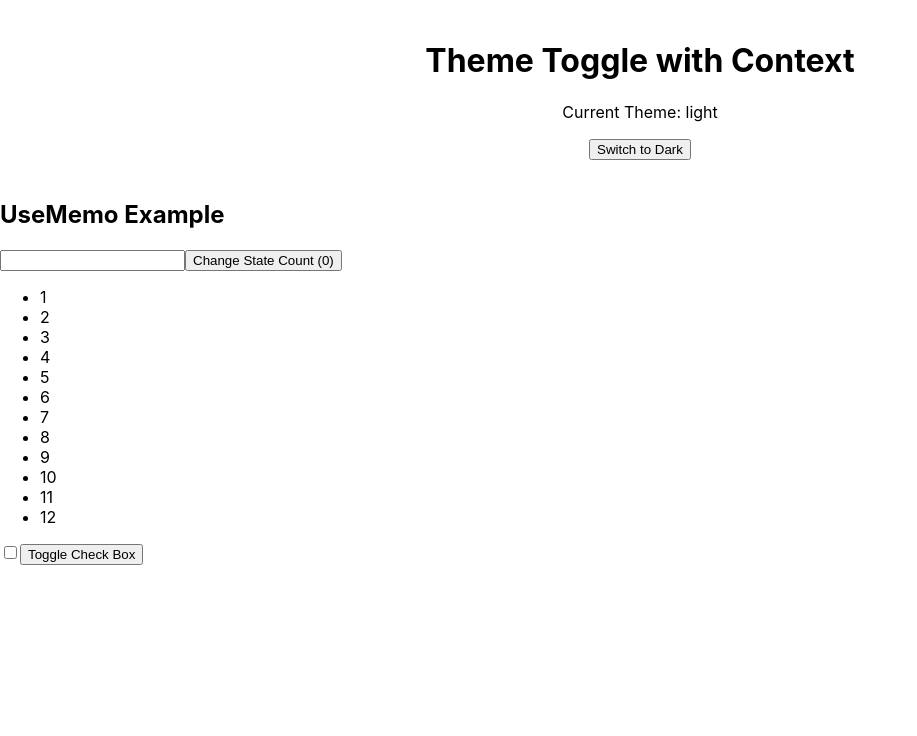
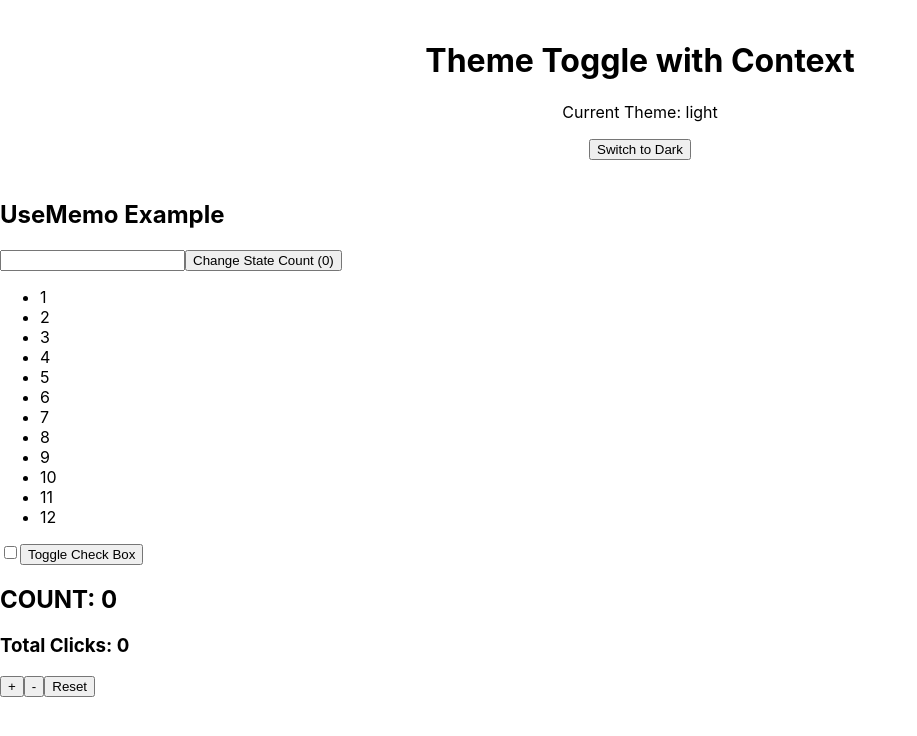
Before and after one commit to lekshmibp08/BW-2, a React (Create React App) app in the folder React/my-app/: page / in a window 1280 px wide. Shown: the top 736 px of the page, without its empty margins (0-917 px from the left). Built offline with nearby package versions, Linux system fonts and the light colour scheme; the HTML template or start-up script is replaced by a standard one.

Commit message:
counter using reducer

```diff
--- a/React/my-app/src/App.js
+++ b/React/my-app/src/App.js
@@ -5,6 +5,7 @@ import ThemeComponent from "./ThemeComponent";
 import ThemeProvider from "./ThemeProvider";
 import CheckBoxProvider from "./CheckBoxProvider";
 import CheckBoxComponent from "./CheckBoxComponent";
+import CounterUsingReducer from "./CounterUsingReducer";
 
 const UseMemoExample = React.lazy(() => import("./UseMemoExample"));
 
@@ -20,6 +21,7 @@ function App() {
       <CheckBoxProvider>
         <CheckBoxComponent/>
       </CheckBoxProvider>
+      <CounterUsingReducer/>
     </ErrorBoundary>
   );
 }
--- /dev/null
+++ b/React/my-app/src/CounterUsingReducer.jsx
@@ -0,0 +1,43 @@
+import React, { useReducer } from "react";
+
+const counterReducer = (state, action) => {
+  switch (action.type) {
+    case "INCREMENT":
+      return {
+        ...state,
+        count: state.count + 1,
+        totalClicks: state.totalClicks + 1,
+      };
+    case "DECREMENT":
+      return {
+        ...state,
+        count: state.count - 1,
+        totalClicks: state.totalClicks + 1,
+      };
+    case "RESET":
+      return {
+        count: 0,
+        totalClicks: 0,
+      };
+    default:
+      return state;
+  }
+};
+
+const CounterUsingReducer = () => {
+  const [state, dispatch] = useReducer(counterReducer, {
+    count: 0,
+    totalClicks: 0,
+  });
+  return (
+    <div>
+      <h2>COUNT: {state.count}</h2>
+      <h3>Total Clicks: {state.totalClicks}</h3>
+      <button onClick={() => dispatch({ type: "INCREMENT" })}>+</button>
+      <button onClick={() => dispatch({ type: "DECREMENT" })}>-</button>
+      <button onClick={() => dispatch({ type: "RESET" })}>Reset</button>
+    </div>
+  );
+};
+
+export default CounterUsingReducer;
```
